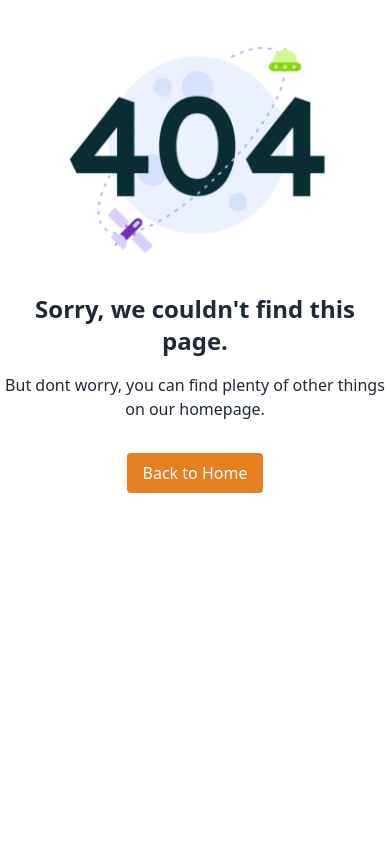
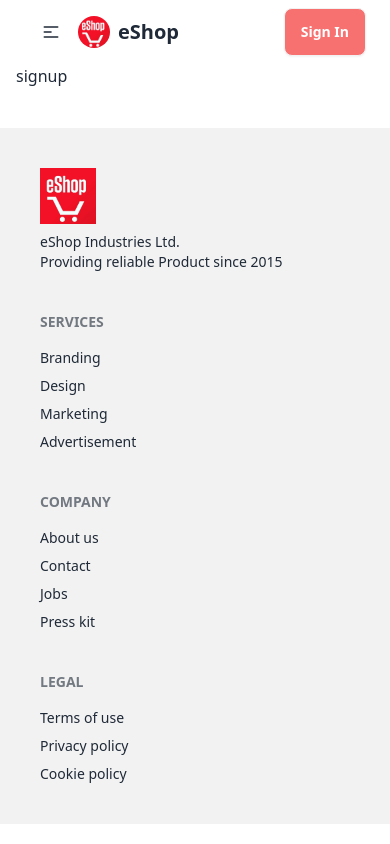
Before and after one commit to devo-ab/eShop-client, a React (Vite) app: page /signup in a window 390 px wide. Built offline with nearby package versions, Linux system fonts and the light colour scheme; no server answers.

Commit message:
added navbar with responsive

```diff
--- a/package.json
+++ b/package.json
@@ -17,6 +17,8 @@
     "react": "^18.3.1",
     "react-dom": "^18.3.1",
     "react-router-dom": "^6.26.1",
+    "react-toastify": "^10.0.5",
+    "react-tooltip": "^5.28.0",
     "sort-by": "^1.2.0"
   },
   "devDependencies": {
--- a/src/Components/Navbar.jsx
+++ b/src/Components/Navbar.jsx
@@ -1,6 +1,15 @@
+import { useContext } from "react";
 import { Link, NavLink } from "react-router-dom";
+import { AuthContext } from "../Providers/AuthProvider";
+import { ToastContainer, toast } from "react-toastify";
+import "react-toastify/dist/ReactToastify.css";
+import "react-tooltip/dist/react-tooltip.css";
+import { Tooltip } from "react-tooltip";
 
 const Navbar = () => {
+
+    const { user, logOut } = useContext(AuthContext);
+
   const navLinks = (
     <div className="md:space-x-5  md:space-y-0 flex flex-col md:flex-row items-center">
       <NavLink
@@ -22,6 +31,19 @@ const Navbar = () => {
       </NavLink>
     </div>
   );
+
+  const handleSingOut = () => {
+    logOut()
+    .then((result) => {
+        console.log(result)
+        toast("Sign Out successfully");
+      })
+      .catch((error) => {
+        console.log(error)
+        toast("Something wrong, please try again");
+      });
+   };
+
 
   return (
     <div className="navbar bg-base-100">
@@ -59,8 +81,32 @@ const Navbar = () => {
         <ul className="menu menu-horizontal px-1">{navLinks}</ul>
       </div>
       <div className="navbar-end">
-        <Link to="/login" className="btn font-medium">LogIn</Link>
+        {/* <Link to="/login" className="btn font-medium">LogIn</Link> */}
+        <div>
+            {
+                user && (<div role="button" className="btn btn-ghost btn-circle avatar">
+                <div className="w-10 rounded-full">
+                    <div data-tooltip-id="my-tooltip" data-tooltip-content={user.displayName}>
+                      <img src={user.photoURL} alt="" />
+                    </div>
+                </div>
+              </div>)
+            }
+        </div>
+        <div>
+          {user ? (
+            <button onClick={handleSingOut} className="btn bg-red-600 text-white">Sign Out</button>
+          ) : (
+            <div className="flex gap-2">
+              <Link to="/login" className="btn bg-red-400 text-white">
+                Sign In
+              </Link>
+            </div>
+          )}
+        </div>
       </div>
+      <Tooltip id="my-tooltip" />
+      <ToastContainer />
     </div>
   );
 };
--- /dev/null
+++ b/src/Components/SingUp.jsx
@@ -0,0 +1,9 @@
+const SingUp = () => {
+    return (
+        <div>
+            <p>signup</p>
+        </div>
+    );
+};
+
+export default SingUp;
--- a/src/Routes/Routes.jsx
+++ b/src/Routes/Routes.jsx
@@ -4,6 +4,7 @@ import Error from "../Error/Error";
 import Home from "../Home/Home";
 import Product from "../Components/Product";
 import LogIn from "../Components/LogIn";
+import SingUp from "../Components/SingUp";
 
 const router = createBrowserRouter([
   {
@@ -22,6 +23,10 @@ const router = createBrowserRouter([
         {
             path : "/login",
             element : <LogIn></LogIn>
+        },
+        {
+            path : "/signup",
+            element : <SingUp></SingUp>
         }
     ]
   },
```
Also changed, not shown: 1 other file (tests, documents, lock files or other folders).
